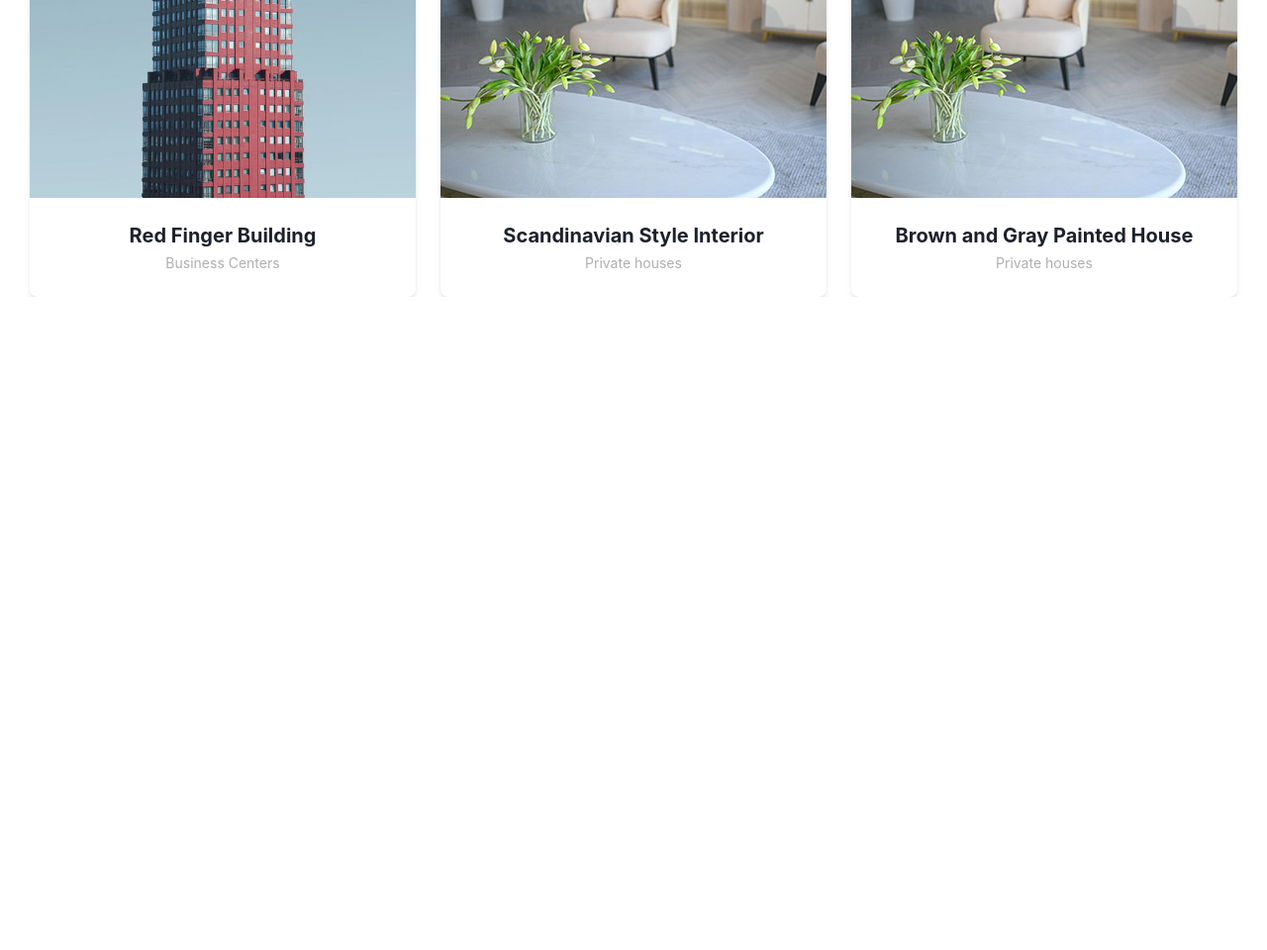
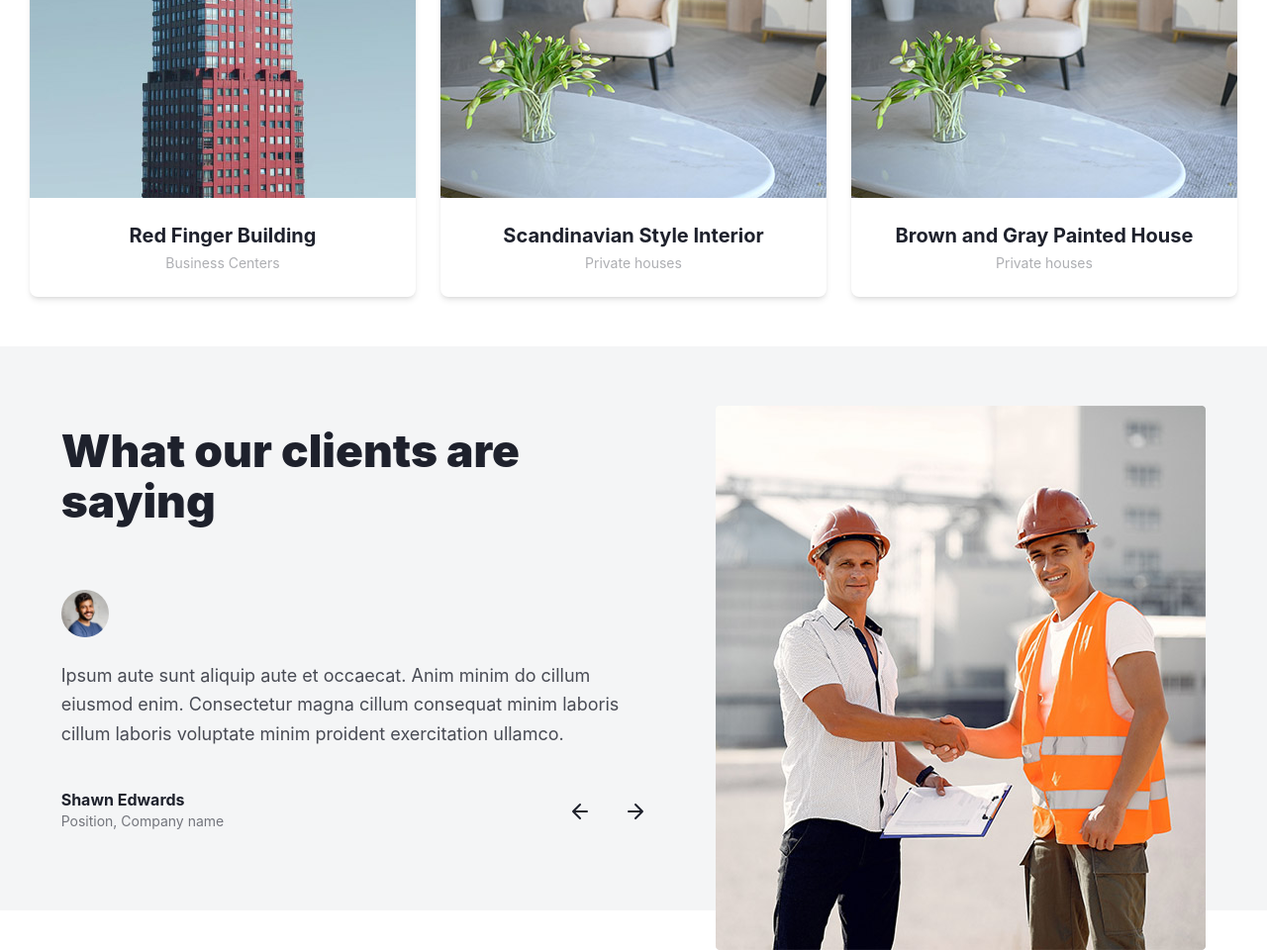
Before and after one commit to hursedhimmatov7-del/GIT10, a website: page src/page4.html in a window 1280 px wide. Shown: the part 1824-2784 px from the top of the page at 99% size. Before the commit the page ends 2124 px from the top, so only its background shows below. Drawn offline with nearby package versions, Linux system fonts and the light colour scheme; files that its build step writes are made by us from their sources.

Commit message:
Section2 in page4

```diff
--- a/src/page4.html
+++ b/src/page4.html
@@ -280,6 +280,51 @@
             </div>
         </div>
     </section>
+    <section class="max-w-[1920px] mx-auto bg-[#F4F5F6] h-[570px] flex items-center justify-evenly lg:flex-row flex-col mt-[50px]">
+        <div class="max-w-[600px] w-full px-4 md:px-0 font-sans text-[#1e212c]">
+
+            <h2 class="text-4xl md:text-[46px] font-black mb-16">
+                What our clients are saying
+            </h2>
+
+            <div class="flex flex-col gap-6">
+                <div class="w-12 h-12 rounded-full overflow-hidden">
+                    <img src="./page4img/201d164a6c51faf663c18e40fa229b1efaaeb6e5.jpg" alt="Shawn Edwards" class="w-full h-full object-cover">
+                </div>
+                <p class="text-base md:text-lg opacity-80 leading-relaxed">
+                    Ipsum aute sunt aliquip aute et occaecat. Anim minim do cillum eiusmod enim.
+                    Consectetur magna cillum consequat minim laboris cillum laboris voluptate minim
+                    proident exercitation ullamco.
+                </p>
+                <div class="flex items-end justify-between mt-4">
+                    <div>
+                        <p class="font-bold text-base">Shawn Edwards</p>
+                        <p class="text-sm opacity-60">Position, Company name</p>
+                    </div>
+
+                    <div class="flex gap-4">
+                        <button class="p-2 hover:opacity-50 transition-opacity">
+                            <svg width="24" height="24" viewBox="0 0 24 24" fill="none"
+                                xmlns="http://www.w3.org/2000/svg">
+                                <path d="M19 12H5M5 12L12 19M5 12L12 5" stroke="currentColor" stroke-width="2"
+                                    stroke-linecap="round" stroke-linejoin="round" />
+                            </svg>
+                        </button>
+                        <button class="p-2 hover:opacity-50 transition-opacity">
+                            <svg width="24" height="24" viewBox="0 0 24 24" fill="none"
+                                xmlns="http://www.w3.org/2000/svg">
+                                <path d="M5 12H19M19 12L12 5M19 12L12 19" stroke="currentColor" stroke-width="2"
+                                    stroke-linecap="round" stroke-linejoin="round" />
+                            </svg>
+                        </button>
+                    </div>
+                </div>
+            </div>
+        </div>
+        <div class="mt-[100px]">
+            <img src="./page4img/image (13).png" alt="">
+        </div>
+    </section>
 </body>
 
 </html>
```
Also changed, not shown: src/page4img/201d164a6c51faf663c18e40fa229b1efaaeb6e5.jpg (added), src/page4img/image (13).png (added).
